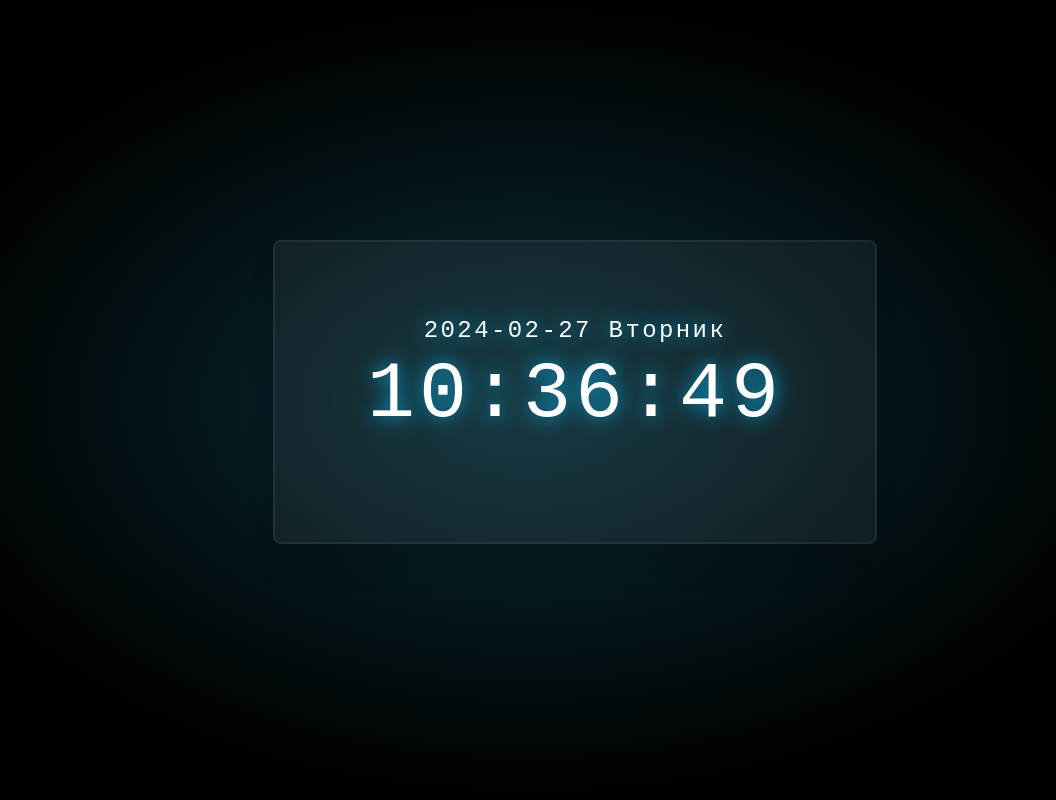
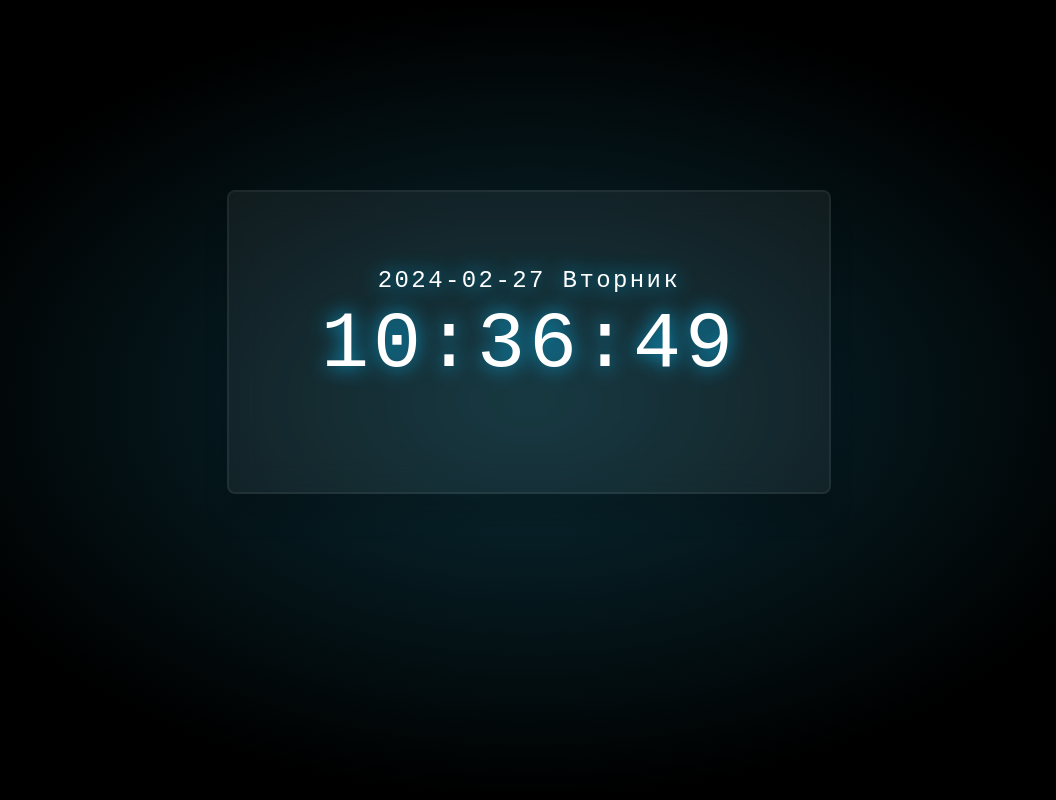
Before and after one commit to Leila163rus/-lock.github.io, a plain HTML site: page index.html in a window 1280 px wide. Shown: the top 800 px of the page, without its empty margins (111-1167 px from the left). Drawn offline with Linux system fonts and the light colour scheme.

Commit message:
Update main.css

```diff
--- a/css/main.css
+++ b/css/main.css
@@ -15,9 +15,8 @@ p {
     width: 550px;
     font-family: 'Share Tech Mono', monospace;
     color: #ffffff;
-    position: absolute;
-    top: 30%;
-    left: 30%;
+    margin: auto;
+    margin-top: 15%;
     text-shadow: 0 0 20px rgba(10, 175, 230, 1), 0 0 20px rgba(10, 175, 230, 0);
     background-color: rgba(255, 255, 255, 0.06);
     -webkit-backdrop-filter: blur(15px);
```
